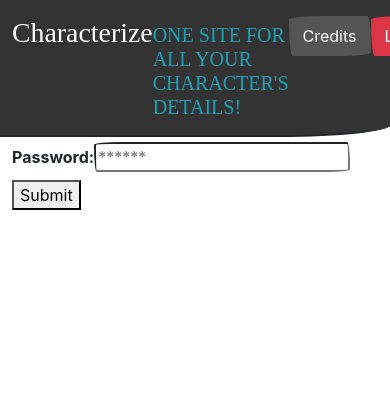
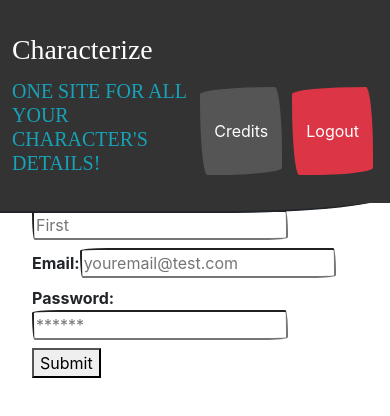
Before and after one commit to JagpreetRandio/character-design-app, a React (Create React App) app in the folder client/: page /signup in a window 390 px wide. Shown: the top 416 px of the page. Built offline with nearby package versions, Linux system fonts and the light colour scheme; a web font is replaced by a local one.

Commit message:
added more styling with media queries

```diff
--- a/client/src/App.js
+++ b/client/src/App.js
@@ -20,6 +20,7 @@ import { setContext } from '@apollo/client/link/context';
 import CharacterDetails from "./components/CharacterDetails";
 import 'bootswatch/dist/sketchy/bootstrap.min.css'; // Added this :boom:
 import './assets/css/bootstrap.css';
+import './assets/css/index.css'
 // import Backstory from "./components/BackstoryForm";
 
 
--- /dev/null
+++ b/client/src/assets/css/header.css
@@ -0,0 +1,84 @@
+/* Default styles */
+
+ #header {
+      align-items: center;
+      justify-content: space-around;
+      position: static;
+    }
+.navbar {
+    height: 80px;
+    flex-direction: row;
+  }
+
+  .container-fluid {
+    max-width: 1200px;
+  }
+
+  h1 {
+    font-size: 2.5rem;
+    margin: 0;
+  }
+
+  h5 {
+    font-size: 1.5rem;
+    margin: 0;
+  }
+
+  .btn {
+    margin-left: 10px;
+  }
+
+  /* Styles for tablets */
+
+  @media (max-width: 768px) {
+
+    .navbar {
+      height: auto;
+      display:flex;
+      flex-wrap: wrap;
+    }
+
+    .container-fluid {
+      padding-top: 20px;
+      padding-bottom: 20px;
+    }
+
+    h1 {
+      font-size: 2rem;
+      margin-bottom: 10px;
+    }
+
+    h5 {
+      font-size: 1rem;
+    }
+  }
+
+  /* Styles for phones */
+
+  @media (max-width: 576px) {
+    #header {
+      flex-direction: column;
+      align-items: center;
+      justify-content: center;
+      position: static;
+    }
+    .navbar {
+        flex-direction: column;
+        flex-direction: column;
+        align-items: center;
+      }
+
+    h1 {
+      font-size: 1.5rem;
+    }
+
+    h5 {
+      font-size: 0.8rem;
+    }
+
+    .btn {
+      font-size: 0.8rem;
+      padding: 5px 10px;
+      margin: 5px;
+    }
+  }
--- a/client/src/assets/css/index.css
+++ b/client/src/assets/css/index.css
@@ -1,6 +1,40 @@
-.modal-dialog {
+.sidebar {
     position: fixed;
-    top: 50%;
-    left: 50%;
-    transform: translate(-50%, -50%);
+    top: 0;
+    left: 0;
+    bottom: 0;
+    width: 250px;
+    background-color: #f7f7f7;
   }
+
+  /* Main content */
+  .main {
+    margin-top: 100px;
+    margin-left: 250px; /* Sidebar width */
+    padding: 20px;
+  }
+
+  /* Login and Signup */
+  .login,
+  .signup {
+    display: flex;
+    justify-content: center;
+    align-items: center;
+    height: 100%;
+  }
+
+  /* Responsive design */
+  @media only screen and (max-width: 768px) {
+    /* Sidebar */
+    .sidebar {
+      position: static;
+      height: auto;
+      width:100vmax;
+      padding-top:0px;
+      margin: 0px;
+    }
+    /* Main content */
+    .main {
+      margin-left: 0;
+    }
+  }
--- /dev/null
+++ b/client/src/assets/css/sidebar.css
@@ -0,0 +1,15 @@
+.sidebar{
+    padding-top:100px;
+    width: 200px;
+    margin-bottom: 0px;
+}
+@media only screen and (max-width: 768px) {
+    /* Sidebar */
+    .sidebar {
+      position: static;
+      height: auto;
+      width: 100%;
+      padding-top:30px;
+      margin-top: 30px;
+    }
+}
--- a/client/src/components/CharacterDetails.js
+++ b/client/src/components/CharacterDetails.js
@@ -1,8 +1,9 @@
 import React, { useState, useEffect } from "react";
 import { useParams, useNavigate } from "react-router-dom";
 import { useMutation, useQuery } from "@apollo/client";
-import { MUTATION_UPDATE_CHARACTER, QUERY_CHARACTER,QUERY_CHARACTERS, MUTATION_REMOVE_CHARACTER } from "../utils/queries";
+import { MUTATION_UPDATE_CHARACTER, QUERY_CHARACTER, QUERY_CHARACTERS, MUTATION_REMOVE_CHARACTER } from "../utils/queries";
 import BackstoryForm from "./BackstoryForm";
+
 const CharacterDetails = () => {
 const [updateCharacter] = useMutation(MUTATION_UPDATE_CHARACTER);
 const [removeCharacter] = useMutation(MUTATION_REMOVE_CHARACTER);
@@ -120,7 +121,6 @@ const CharacterDetails = () => {
   }
 
   const {
-    _id,
     name: initialName,
     age: initialAge,
     gender: initialGender,
@@ -141,7 +141,7 @@ const CharacterDetails = () => {
       {/* <button onClick={() => onRemove(character.character._id)}>Delete</button>
       <button onClick={() => onClose()}>Close</button> */}
       {isEditing ? (
-        <>
+        <div className="card">
           <label>
             Name:
             <input
@@ -151,6 +151,7 @@ const CharacterDetails = () => {
               onChange={(e) => setName(e.target.value)}
             />
           </label>
+          <br />
           <label>
             Age:
             <input
@@ -160,6 +161,7 @@ const CharacterDetails = () => {
               onChange={(e) => setAge(e.target.value)}
             />
           </label>
+          <br />
           <label>
             Gender:
             <input
@@ -169,6 +171,7 @@ const CharacterDetails = () => {
               onChange={(e) => setGender(e.target.value)}
             />
           </label>
+          <br />
           <label>
             Pronoun:
             <input
@@ -178,16 +181,19 @@ const CharacterDetails = () => {
               onChange={(e) => setPronoun(e.target.value)}
             />
           </label>
+          <br />
           <label>
             Description:
-            <input
-              type="text"
+            <br />
+            <textarea
+              rows="4"
+              cols="50"
               placeholder={initialBackgroundDescription}
               value={backgroundDescription}
               onChange={(e) => setBackgroundDescription(e.target.value)}
             />
           </label>
-
+          <br />
           <button
             onClick={() =>
               handleUpdate(character.character._id)
@@ -196,9 +202,9 @@ const CharacterDetails = () => {
             Save
           </button>
           <button onClick={() => setIsEditing(false)}>Cancel</button>
-        </>
+        </div>
       ) : (
-        <>
+        <div>
           <p> Character name: {character.character.name}</p>
           <p> Age: {character.character.age}</p>
           <p> Gender: {character.character.gender}</p>
@@ -210,10 +216,11 @@ const CharacterDetails = () => {
             backstory={updatedCharacter.backstory}
             onChange={handleBackstoryChange}
           />
-        </>
+        </div>
       )}
     </div>
   );
+
 };
 
 export default CharacterDetails;
--- a/client/src/components/Header.js
+++ b/client/src/components/Header.js
@@ -1,7 +1,7 @@
 import React, { useState } from "react";
 import { Navbar, Nav, Button } from "react-bootstrap";
 import Auth from "../utils/auth";
-// import '../assets/index.css'
+import "../assets/css/header.css";
 
 const Header = () => {
   const [showModal, setShowModal] = useState(false);
@@ -18,24 +18,21 @@ const Header = () => {
     window.location.reload(false);
   }
 
-  // return(
-  //   <>
-  //   <Nav className="navbar navbar-expand-lg text-dark bg-light">
-  //   <h1>Hi</h1>
-  //   </Nav>
-  //   </>
-  // )
-
   return (
     <>
-      <Navbar
-        id="homepageNavbar"
-        className="navbar navbar-expand-lg fixed-top navbar-dark bg-primary"
+      <Navbar className="navbar navbar-expand-lg fixed-top navbar-dark bg-primary">
+        <div
+          id="header"
+          className="bg-primary container-fluid align-items-baseline justify-content-around"
         >
-        <div className="bg-primary container-fluid d-flex justify-content-around align-items-baseline">
+          <Navbar.Brand>
             <h1 className="bg-primary text-light" href="#">
               Characterize
             </h1>
+          </Navbar.Brand>
+          <Navbar.Toggle aria-controls="basic-navbar-nav" />
+          <Navbar.Collapse id="basic-navbar-nav">
+            <Nav className="ml-auto">
               <h5 className="bg-primary text-info">
                 ONE SITE FOR ALL YOUR CHARACTER'S DETAILS!
               </h5>
@@ -56,6 +53,8 @@ const Header = () => {
               >
                 Logout
               </Button>
+            </Nav>
+          </Navbar.Collapse>
         </div>
       </Navbar>
 
@@ -120,7 +119,11 @@ const Header = () => {
                   <h2 className="text-light">Jagpreet Randio</h2>
                   <p>--insert credits--</p>
                 </div>
-                <a  className="text-light" href="https://github.com/JagpreetRandio" target=".">
+                <a
+                  className="text-light"
+                  href="https://github.com/JagpreetRandio"
+                  target="."
+                >
                   Github
                 </a>
                 <div></div>
--- a/client/src/components/Sidebar.js
+++ b/client/src/components/Sidebar.js
@@ -9,6 +9,8 @@ import {
   MUTATION_REMOVE_CHARACTER,
   MUTATION_UPDATE_CHARACTER,
 } from "../utils/queries";
+import '../assets/css/sidebar.css'
+import '../assets/css/index.css'
 
 const Sidebar = () => {
   console.log("Rendering Sidebar...");
@@ -103,11 +105,12 @@ const Sidebar = () => {
   console.log("Rendering character list:", data.characters);
   return (
     <>
-      <div className="sidebar">
+      <div className="sidebar bg-secondary" style={{ top: 0, bottom: 0 }}>
           <button className="btn btn-success" onClick={handleNewCharacterClick}>New Character</button>
-        <div className="sidebar-characters">
+        <div className="sidebar-characters text-light">
           {data.characters.map((character) => (
             <div
+            style={{ cursor: "pointer", padding: "5px", fontSize:"30px"}}
               key={character._id}
               onClick={() => handleCharacterClick(character)}
             >
```
Lines whose indentation alone changed are shown as unchanged.
